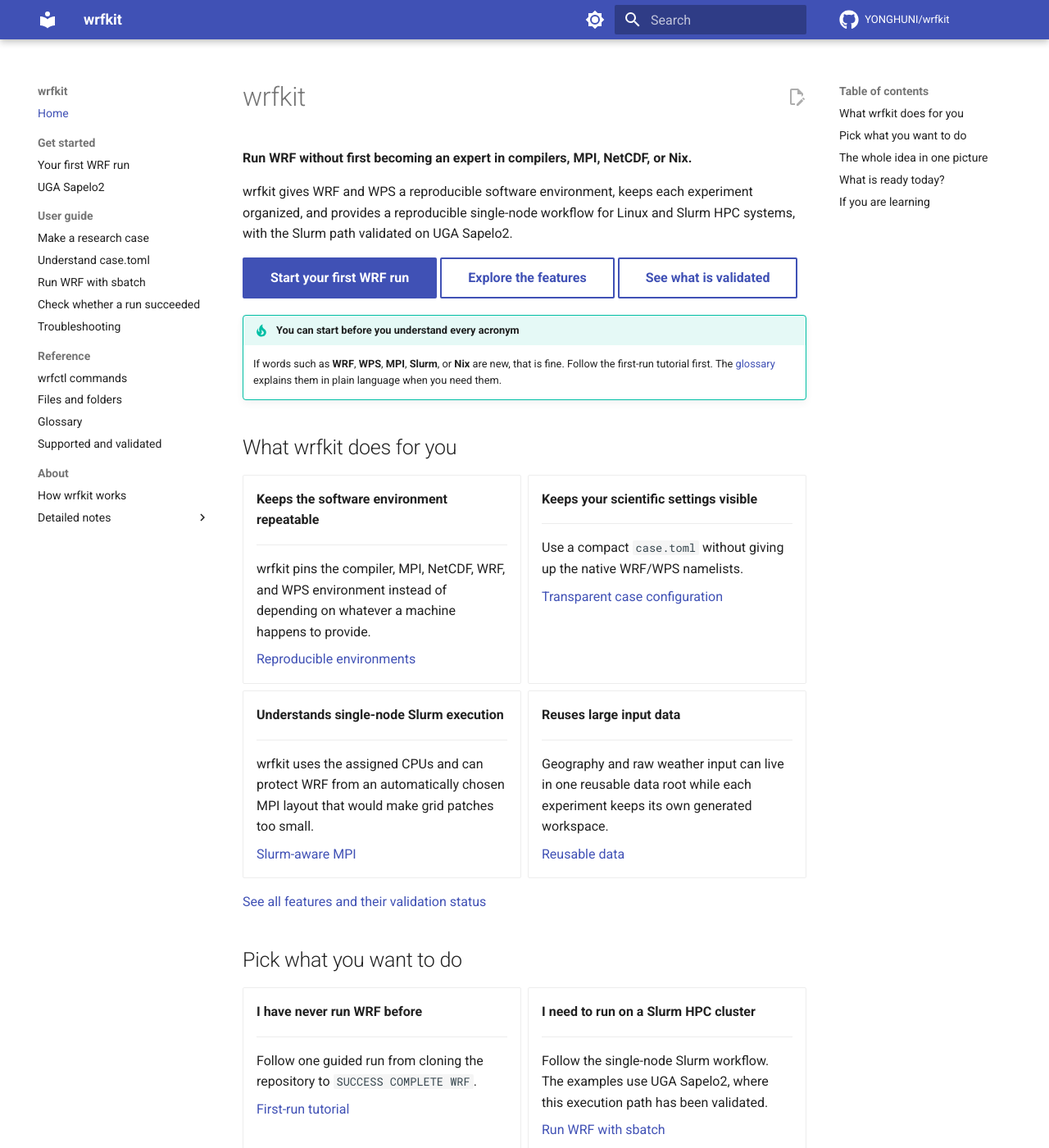
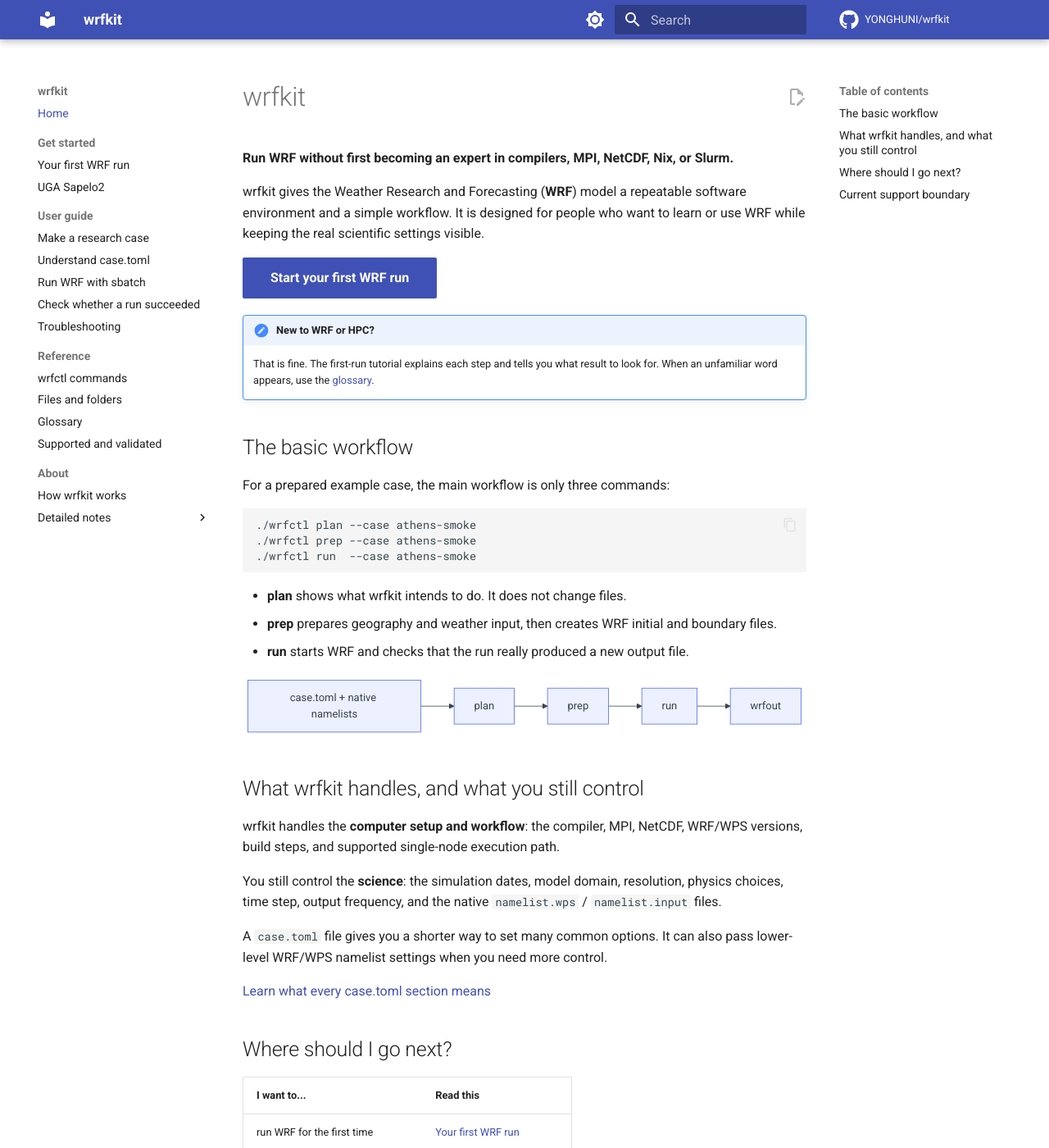
Before and after one commit to YONGHUNI/wrfkit, an MkDocs documentation site: the page built from docs/index.md, in a window 1280 px wide and 1400 px high. Shown: the whole window at 82% size. Built offline with MkDocs 1.6.1 and Material for MkDocs 9.7.7, drawn with Linux system fonts in a browser that asks for light colours; comment, search, counter and statistics services are not loaded; some of the changed text lies outside the part shown.

Commit message:
docs: simplify beginner landing page

````diff
--- a/docs/index.md
+++ b/docs/index.md
@@ -1,146 +1,84 @@
 # wrfkit
 
-**Run WRF without first becoming an expert in compilers, MPI, NetCDF, or Nix.**
+**Run WRF without first becoming an expert in compilers, MPI, NetCDF, Nix, or Slurm.**
 
-wrfkit gives WRF and WPS a reproducible software environment, keeps each
-experiment organized, and provides a reproducible single-node workflow for
-Linux and Slurm HPC systems, with the Slurm path validated on UGA Sapelo2.
+wrfkit gives the Weather Research and Forecasting (**WRF**) model a repeatable
+software environment and a simple workflow. It is designed for people who want
+to learn or use WRF while keeping the real scientific settings visible.
 
 [Start your first WRF run](tutorials/first-run.md){ .md-button .md-button--primary }
-[Explore the features](features.md){ .md-button }
-[See what is validated](validation.md){ .md-button }
 
-!!! tip "You can start before you understand every acronym"
-    If words such as **WRF**, **WPS**, **MPI**, **Slurm**, or **Nix** are new,
-    that is fine. Follow the first-run tutorial first. The
-    [glossary](reference/glossary.md) explains them in plain language when you
-    need them.
+!!! note "New to WRF or HPC?"
+    That is fine. The first-run tutorial explains each step and tells you what
+    result to look for. When an unfamiliar word appears, use the
+    [glossary](reference/glossary.md).
 
-## What wrfkit does for you
+## The basic workflow
 
-<div class="grid cards" markdown>
+For a prepared example case, the main workflow is only three commands:
 
--   **Keeps the software environment repeatable**
+```bash
+./wrfctl plan --case athens-smoke
+./wrfctl prep --case athens-smoke
+./wrfctl run  --case athens-smoke
+```
 
-    ---
-
-    wrfkit pins the compiler, MPI, NetCDF, WRF, and WPS environment instead of
-    depending on whatever a machine happens to provide.
-
-    [Reproducible environments](features.md#repeatable-software-environments)
-
--   **Keeps your scientific settings visible**
-
-    ---
-
-    Use a compact <code>case.toml</code> without giving up the native WRF/WPS
-    namelists.
-
-    [Transparent case configuration](features.md#scientific-settings-stay-visible)
-
--   **Understands single-node Slurm execution**
-
-    ---
-
-    wrfkit uses the assigned CPUs and can protect WRF from an automatically
-    chosen MPI layout that would make grid patches too small.
-
-    [Slurm-aware MPI](features.md#slurm-aware-mpi-without-hiding-mpi)
-
--   **Reuses large input data**
-
-    ---
-
-    Geography and raw weather input can live in one reusable data root while
-    each experiment keeps its own generated workspace.
-
-    [Reusable data](features.md#reuse-large-input-data)
-
-</div>
-
-[See all features and their validation status](features.md)
-
-## Pick what you want to do
-
-<div class="grid cards" markdown>
-
--   **I have never run WRF before**
-
-    ---
-
-    Follow one guided run from cloning the repository to
-    `SUCCESS COMPLETE WRF`.
-
-    [First-run tutorial](tutorials/first-run.md)
-
--   **I need to run on a Slurm HPC cluster**
-
-    ---
-
-    Follow the single-node Slurm workflow. The examples use UGA Sapelo2,
-    where this execution path has been validated.
-
-    [Run WRF with sbatch](how-to/sapelo2-batch.md)
-
--   **I want to make my own experiment**
-
-    ---
-
-    Learn what belongs in a case, what wrfkit generates, and which scientific
-    choices still belong to you.
-
-    [Make a research case](how-to/research-case.md)
-
--   **Something failed**
-
-    ---
-
-    Start with the short error-to-action guide before reading long logs.
-
-    [Troubleshooting](troubleshooting.md)
-
-</div>
-
-## The whole idea in one picture
+- **plan** shows what wrfkit intends to do. It does not change files.
+- **prep** prepares geography and weather input, then creates WRF initial and
+  boundary files.
+- **run** starts WRF and checks that the run really produced a new output file.
 
 ```mermaid
 flowchart LR
-    A["Your scientific configuration<br/>cases/my-case/"]
-    B["wrfkit"]
-    C["WPS<br/>prepare model inputs"]
-    D["WRF<br/>run the simulation"]
-    E["Model output<br/>wrfout_d01_*"]
+    A["case.toml + native namelists"]
+    B["plan"]
+    C["prep"]
+    D["run"]
+    E["wrfout"]
 
     A --> B --> C --> D --> E
 ```
 
-wrfkit tries to hide **computer setup complexity**, not **scientific choices**.
-You still control the native WRF/WPS namelists.
+## What wrfkit handles, and what you still control
 
-## What is ready today?
+wrfkit handles the **computer setup and workflow**: the compiler, MPI, NetCDF,
+WRF/WPS versions, build steps, and supported single-node execution path.
 
-The strongest supported path is currently:
+You still control the **science**: the simulation dates, model domain,
+resolution, physics choices, time step, output frequency, and the native
+`namelist.wps` / `namelist.input` files.
+
+A `case.toml` file gives you a shorter way to set many common options. It can
+also pass lower-level WRF/WPS namelist settings when you need more control.
+
+[Learn what every case.toml section means](reference/case-toml.md)
+
+## Where should I go next?
+
+| I want to... | Read this |
+| --- | --- |
+| run WRF for the first time | [Your first WRF run](tutorials/first-run.md) |
+| use UGA Sapelo2 | [UGA Sapelo2](single-node-guide.md) |
+| make my own experiment | [Make a research case](how-to/research-case.md) |
+| understand or edit `case.toml` | [Understand case.toml](reference/case-toml.md) |
+| find a command quickly | [wrfctl command reference](reference/commands.md) |
+| fix an error | [Troubleshooting](troubleshooting.md) |
+| check what is actually supported | [Supported and validated](validation.md) |
+
+## Current support boundary
+
+The strongest tested path is currently:
 
 ```text
 Linux x86_64
 + WRF 4.8.0 / WPS 4.7.0
-+ rootless or normal Nix
++ normal or rootless Nix
++ GFS real-data preparation
 + one compute node
-+ interactive or Slurm sbatch MPI
-+ real-data GFS -> WPS -> real -> WRF
++ local or single-node Slurm MPI
 ```
 
-Multi-node MPI is not yet claimed as validated. See the
-[validation matrix](validation.md) for the exact support boundary.
+Multi-node MPI, WRF restart/recovery, WRF-Chem, WRFDA, and automatic
+research-grade geography selection are not yet claimed as supported.
 
-## If you are learning
-
-A useful order is:
-
-1. Do the [first-run tutorial](tutorials/first-run.md).
-2. Read the [glossary](reference/glossary.md) only when a word blocks you.
-3. Learn [where files go](reference/files-and-folders.md).
-4. Read the [research-case guide](how-to/research-case.md) before changing the
-   smoke test into a scientific experiment.
-5. Use the [command reference](reference/commands.md) after the basic workflow
-   makes sense.
+The [validation page](validation.md) is the source of truth for this boundary.
````
